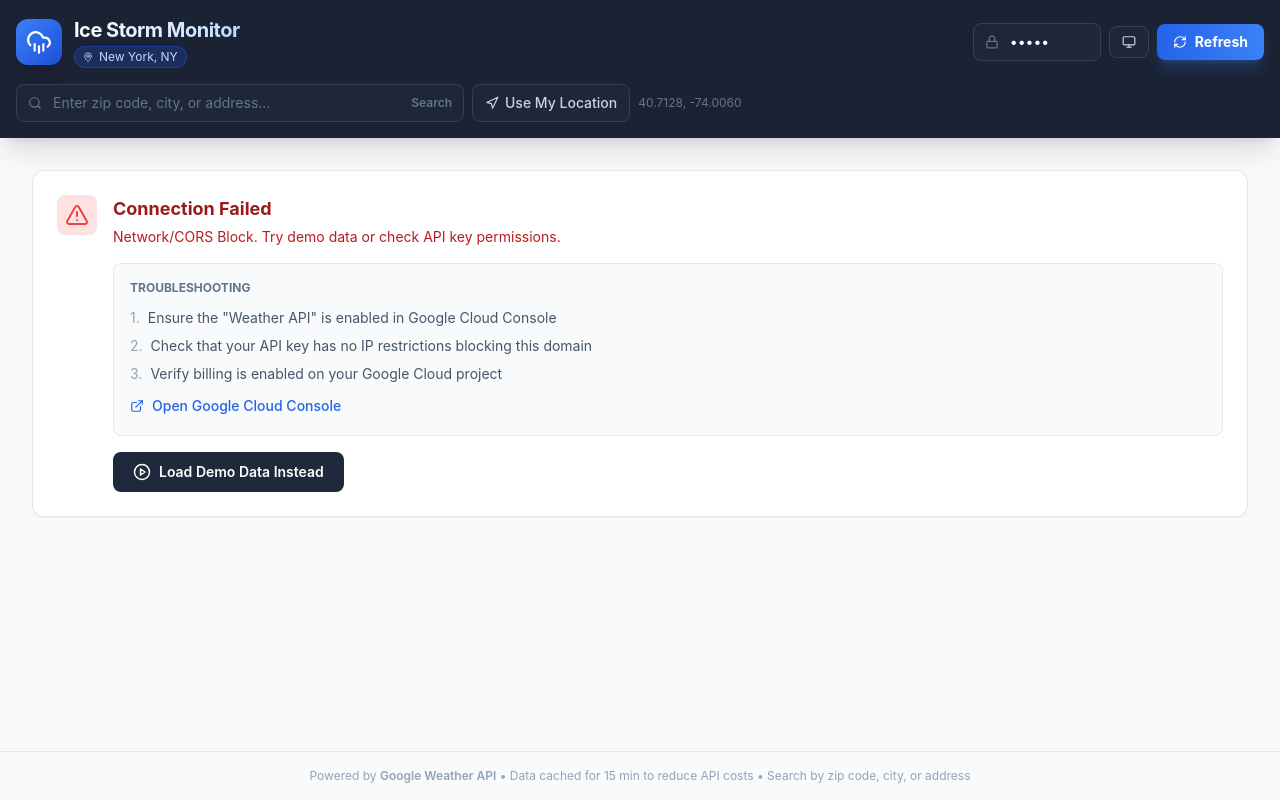
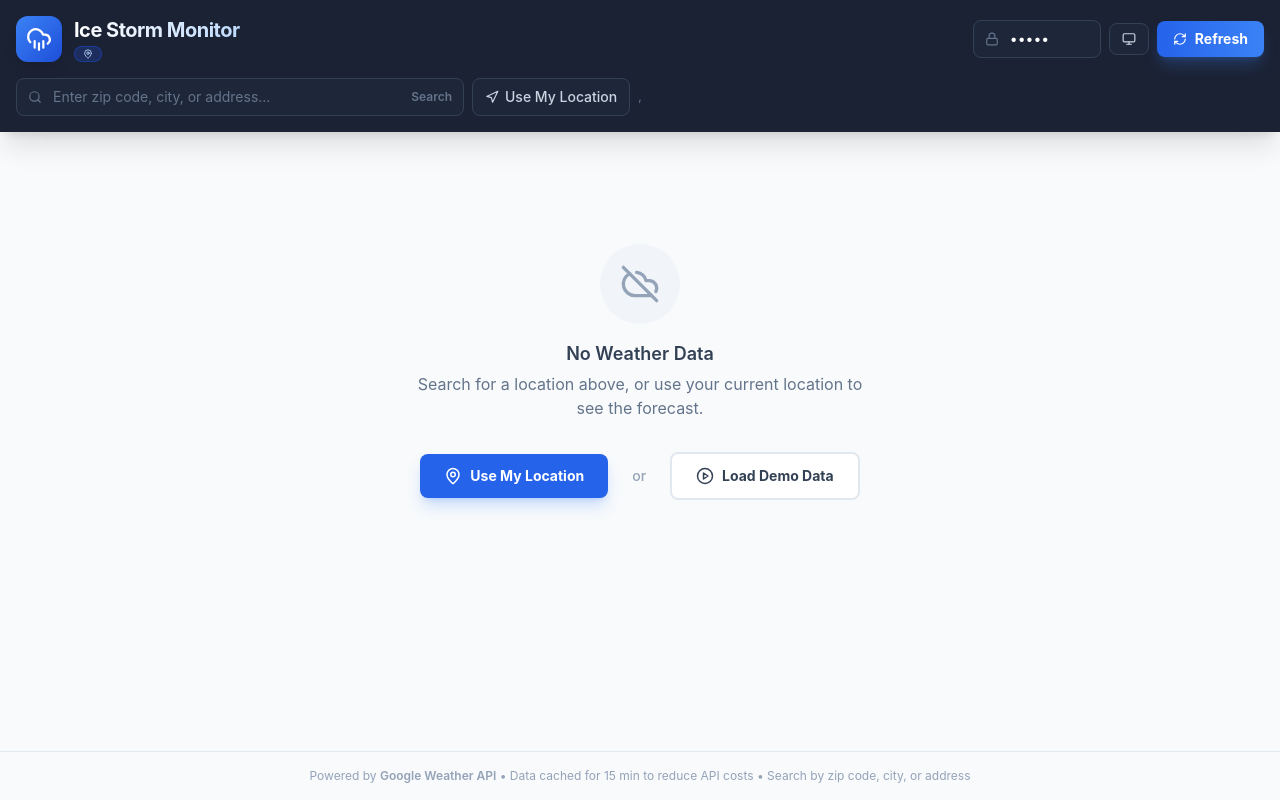
Before and after one commit to GoWithitRoger/Local-Google-Weather, a React (Vite) app: page / in a window 1280 px wide. Built offline with nearby package versions, Linux system fonts and the light colour scheme; no server answers.

Commit message:
feat: implement default empty state and disable initial weather fetch

```diff
--- a/src/components/EmptyState.tsx
+++ b/src/components/EmptyState.tsx
@@ -1,11 +1,13 @@
-import { RefreshCw, PlayCircle, CloudOff } from 'lucide-react';
+import { RefreshCw, PlayCircle, CloudOff, MapPin } from 'lucide-react';
 
 interface EmptyStateProps {
     loading: boolean;
     onLoadDemo: () => void;
+    onGeolocate: () => void;
+    isLocating: boolean;
 }
 
-export function EmptyState({ loading, onLoadDemo }: EmptyStateProps) {
+export function EmptyState({ loading, onLoadDemo, onGeolocate, isLocating }: EmptyStateProps) {
     if (loading) {
         return (
             <div className="text-center py-20 animate-fade-in">
@@ -30,16 +32,34 @@ export function EmptyState({ loading, onLoadDemo }: EmptyStateProps) {
             <h3 className="text-lg font-semibold text-slate-700 dark:text-slate-200">
                 No Weather Data
             </h3>
-            <p className="text-slate-500 dark:text-slate-400 mt-1 max-w-sm mx-auto">
-                Enter your Google Weather API key to fetch real-time forecast data, or try the demo.
+            <p className="text-slate-500 dark:text-slate-400 mt-1 max-w-md mx-auto mb-8">
+                Search for a location above, or use your current location to see the forecast.
             </p>
+
+            <div className="flex flex-col sm:flex-row items-center justify-center gap-4">
+                <button
+                    onClick={onGeolocate}
+                    disabled={isLocating}
+                    className="inline-flex items-center gap-2 bg-blue-600 hover:bg-blue-700 text-white px-6 py-3 rounded-lg text-sm font-bold transition-all shadow-lg shadow-blue-500/25 disabled:opacity-70 disabled:cursor-not-allowed"
+                >
+                    {isLocating ? (
+                        <RefreshCw size={18} className="animate-spin" />
+                    ) : (
+                        <MapPin size={18} />
+                    )}
+                    {isLocating ? 'Locating...' : 'Use My Location'}
+                </button>
+
+                <div className="text-slate-400 text-sm font-medium px-2">or</div>
+
                 <button
                     onClick={onLoadDemo}
-                className="mt-6 inline-flex items-center gap-2 bg-gradient-to-r from-blue-600 to-blue-500 hover:from-blue-500 hover:to-blue-400 text-white px-6 py-3 rounded-lg text-sm font-bold transition-all shadow-lg shadow-blue-500/25"
+                    className="inline-flex items-center gap-2 bg-white dark:bg-slate-800 border-2 border-slate-200 dark:border-slate-700 hover:border-slate-300 dark:hover:border-slate-600 text-slate-700 dark:text-slate-200 px-6 py-3 rounded-lg text-sm font-bold transition-all"
                 >
                     <PlayCircle size={18} />
                     Load Demo Data
                 </button>
             </div>
+        </div>
     );
 }
--- a/src/constants/index.ts
+++ b/src/constants/index.ts
@@ -98,9 +98,9 @@ export const WEATHER_API_URL = 'https://weather.googleapis.com/v1/forecast/hours
 // ============================================================================
 
 export const DEFAULT_LOCATION = {
-    lat: import.meta.env.VITE_DEFAULT_LAT || '40.7128',
-    lon: import.meta.env.VITE_DEFAULT_LON || '-74.0060',
-    name: import.meta.env.VITE_DEFAULT_LOCATION_NAME || 'New York, NY',
+    lat: '',
+    lon: '',
+    name: '',
 };
 
 // ============================================================================
--- a/src/hooks/useWeatherData.ts
+++ b/src/hooks/useWeatherData.ts
@@ -120,12 +120,7 @@ export function useWeatherData(apiKey: string): UseWeatherDataReturn {
         downloadJSON(rawData, `weather-data-${location.name.replace(/[^a-z0-9]/gi, '_').toLowerCase()}-${new Date().toISOString().split('T')[0]}.json`);
     }, [rawData, location.name]);
 
-    // Auto-fetch on mount if API key is available
-    useEffect(() => {
-        if (apiKey) {
-            fetchWeather();
-        }
-    }, []); // eslint-disable-line react-hooks/exhaustive-deps
+
 
     // Re-fetch when location changes
     useEffect(() => {
```
Lines whose indentation alone changed are shown as unchanged.
